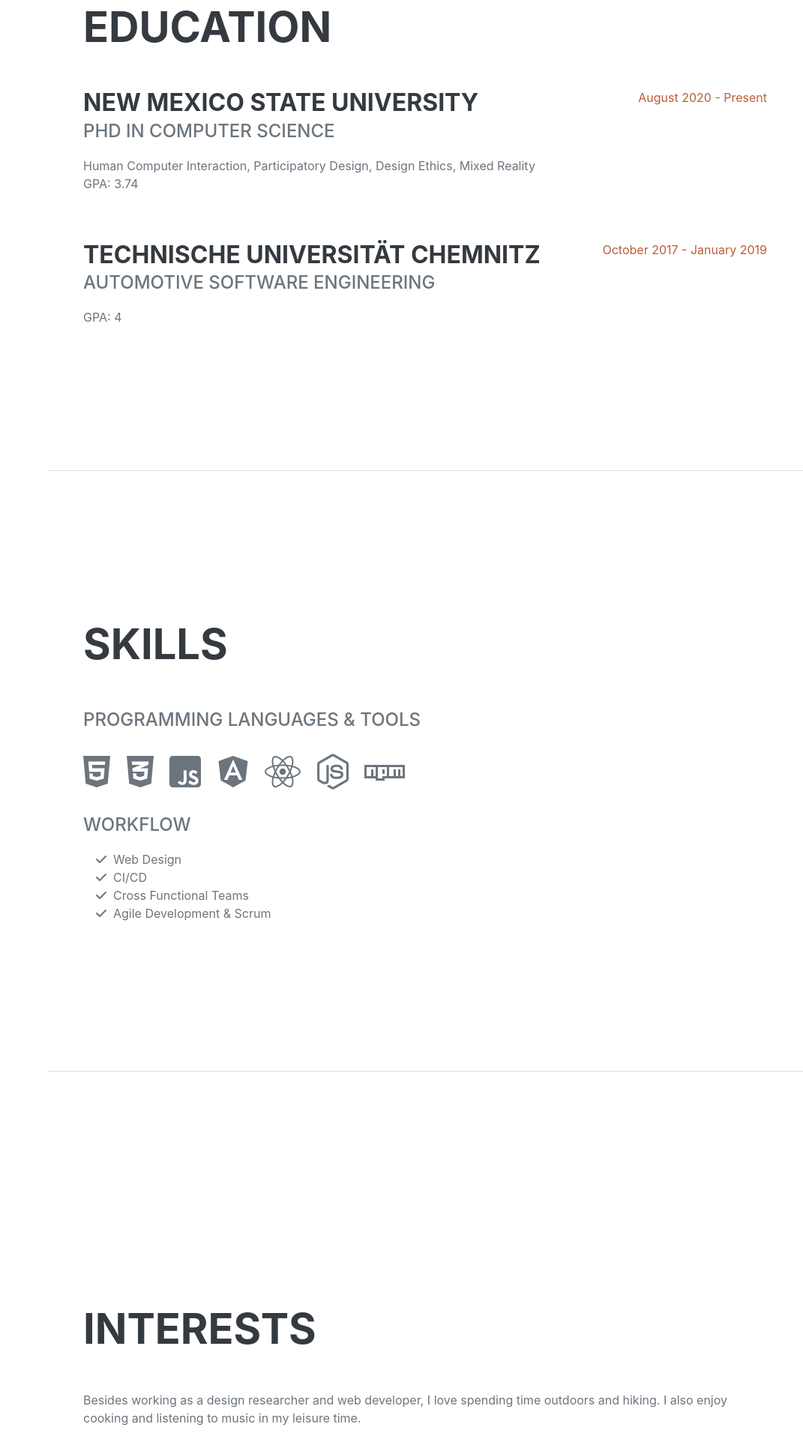
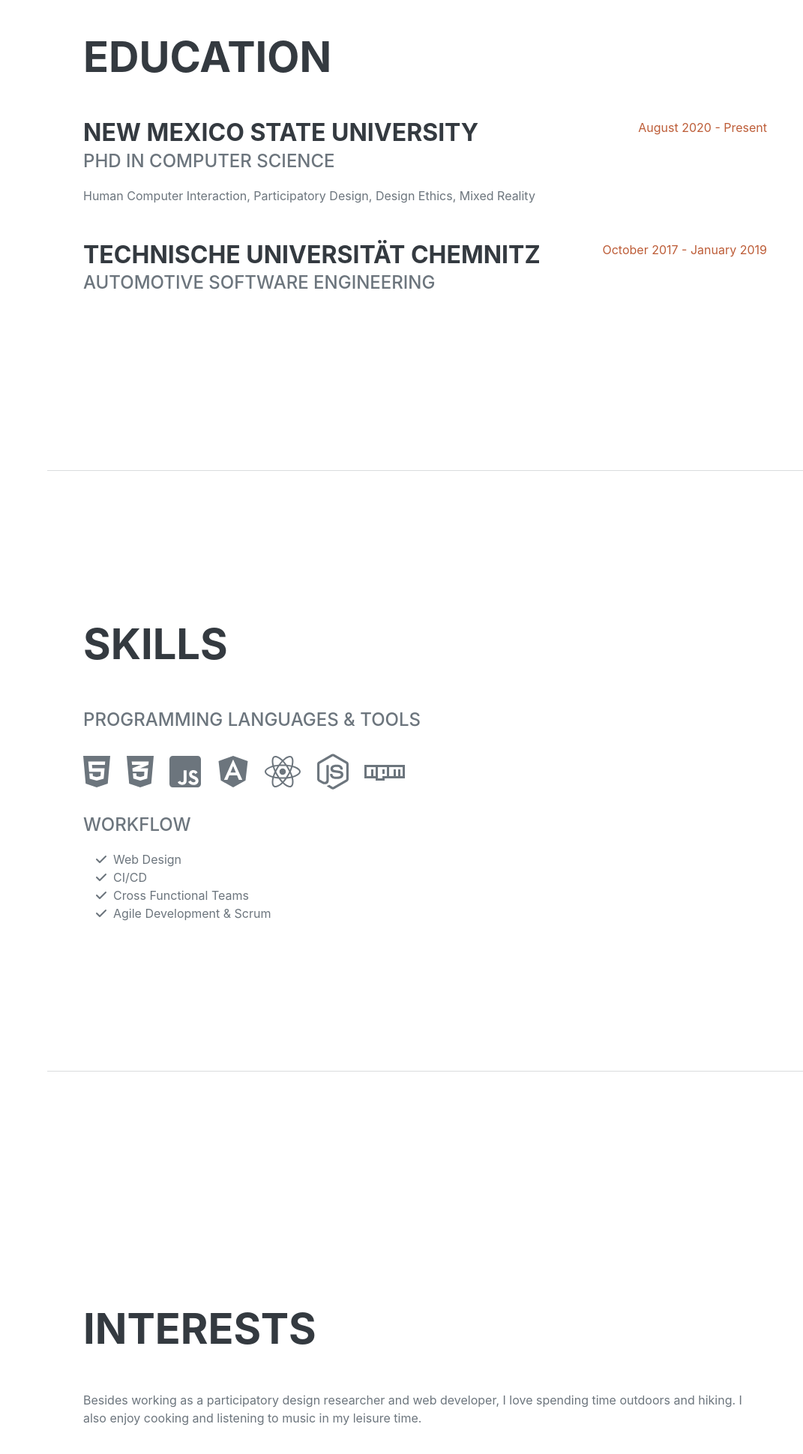
Before and after one commit to prmau/portfolio, a plain HTML site: page index.html in a window 1280 px wide. Shown: the part 2691-4630 px from the top of the page at 75% size, without its empty margins (209-1280 px from the left). Drawn offline with nearby package versions, Linux system fonts and the light colour scheme; a web font is replaced by a local one.

Commit message:
updated few info

```diff
--- a/index.html
+++ b/index.html
@@ -145,7 +145,7 @@
                             <h3 class="mb-0">New Mexico State University</h3>
                             <div class="subheading mb-3">PhD in Computer Science</div>
                             <div>Human Computer Interaction, Participatory Design, Design Ethics, Mixed Reality</div>
-                            <p>GPA: 3.74</p>
+                            <!--p>GPA: 3.74</p-->
                         </div>
                         <div class="flex-shrink-0"><span class="text-primary">August 2020 - Present</span></div>
                     </div>
@@ -153,7 +153,7 @@
                         <div class="flex-grow-1">
                             <h3 class="mb-0">Technische Universität Chemnitz</h3>
                             <div class="subheading mb-3">Automotive Software Engineering</div>
-                            <p>GPA: 4</p>
+                            <!--p>GPA: 4</p-->
                         </div>
                         <div class="flex-shrink-0"><span class="text-primary">October 2017 - January 2019</span></div>
                     </div>
@@ -200,7 +200,7 @@
             <section class="resume-section" id="interests">
                 <div class="resume-section-content">
                     <h2 class="mb-5">Interests</h2>
-                    <p>Besides working as a design researcher and web developer, I love spending time outdoors and hiking.
+                    <p>Besides working as a participatory design researcher and web developer, I love spending time outdoors and hiking.
                         I also enjoy cooking and listening to music in my leisure time.
                     </p>
                 </div>
```
